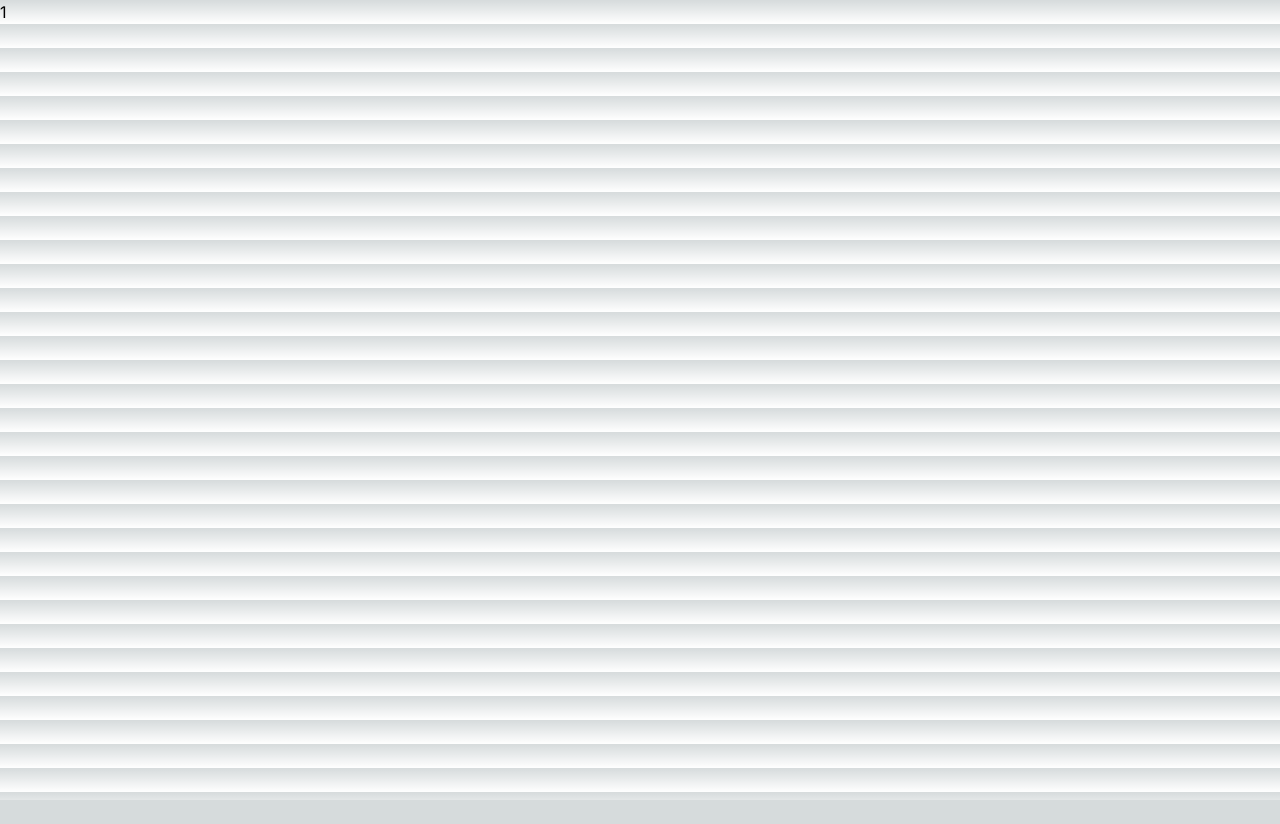
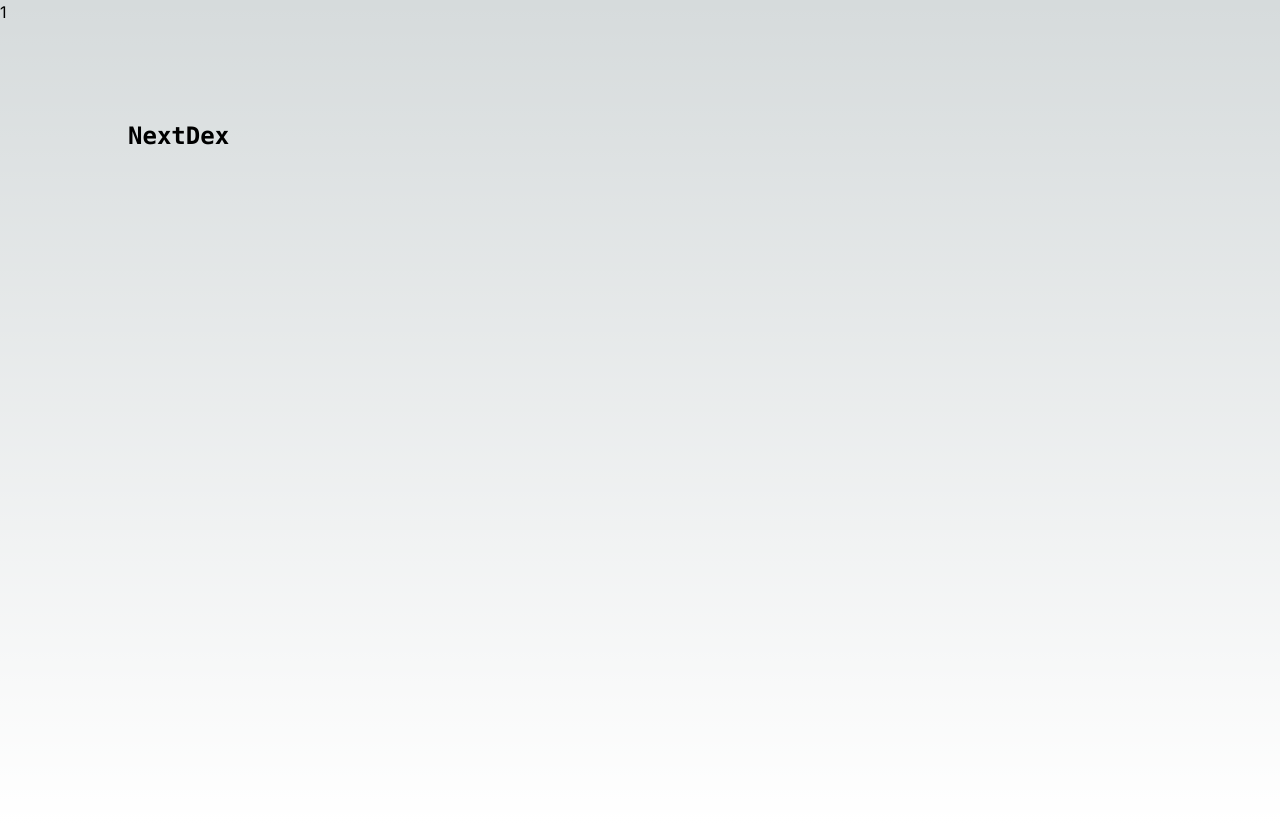
Before and after one commit to Emorque/NextDex, a Next.js app: page /1 in a window 1280 px wide. Before the commit the page ends 800 px from the top, so only its background shows below. Built offline with nearby package versions, Linux system fonts and the light colour scheme.

Commit message:
Placeholder header

```diff
--- a/src/app/layout.tsx
+++ b/src/app/layout.tsx
@@ -1,4 +1,5 @@
 import type { Metadata } from "next";
+import Link from "next/link";
 import { Inter } from "next/font/google";
 import "./globals.css";
 
@@ -16,7 +17,17 @@
 }>) {
   return (
     <html lang="en">
-      <body className={inter.className}>{children}</body>
+      <body className={inter.className}>{children}
+        <main className="flex min-h-screen flex-col items-center justify-between p-24">
+          <div className="z-10 w-full max-w-5xl items-center justify-between font-mono text-sm lg:flex">
+            <Link href="/">
+              <h2 className="text-2xl font-semibold">
+                NextDex
+              </h2>
+            </Link>
+          </div>
+        </main>
+      </body>
     </html>
   );
 }
```
